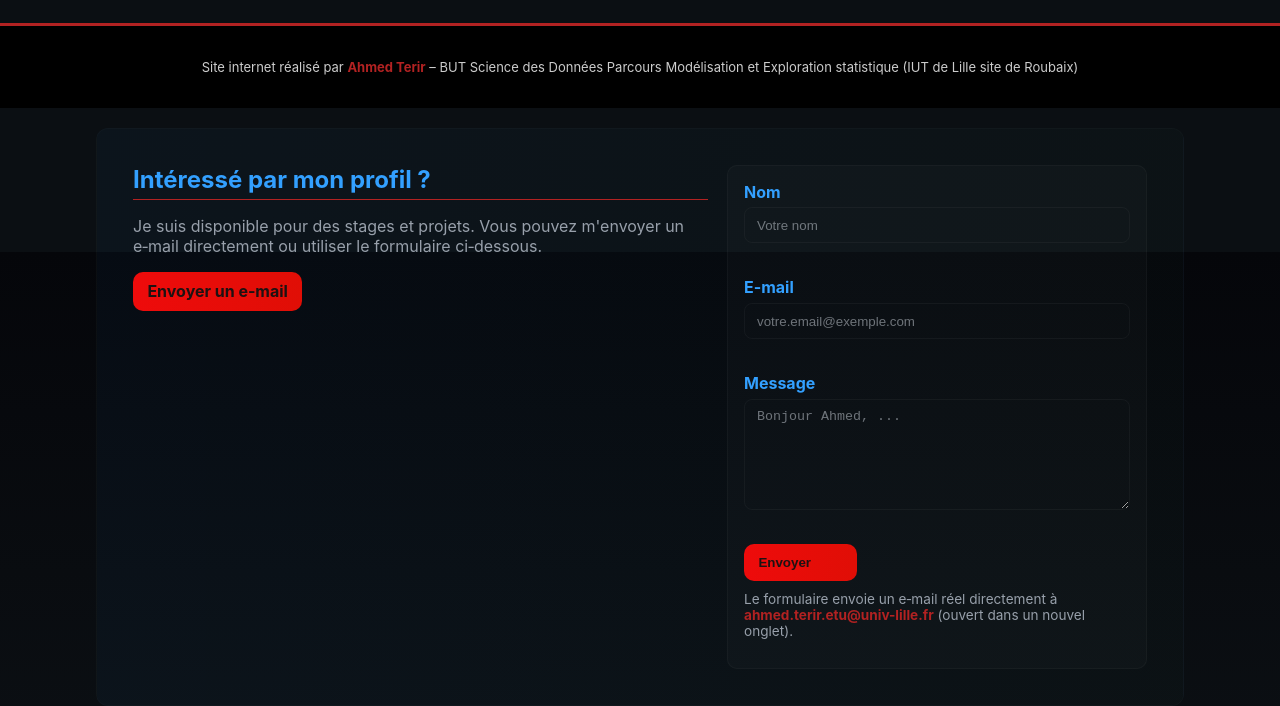
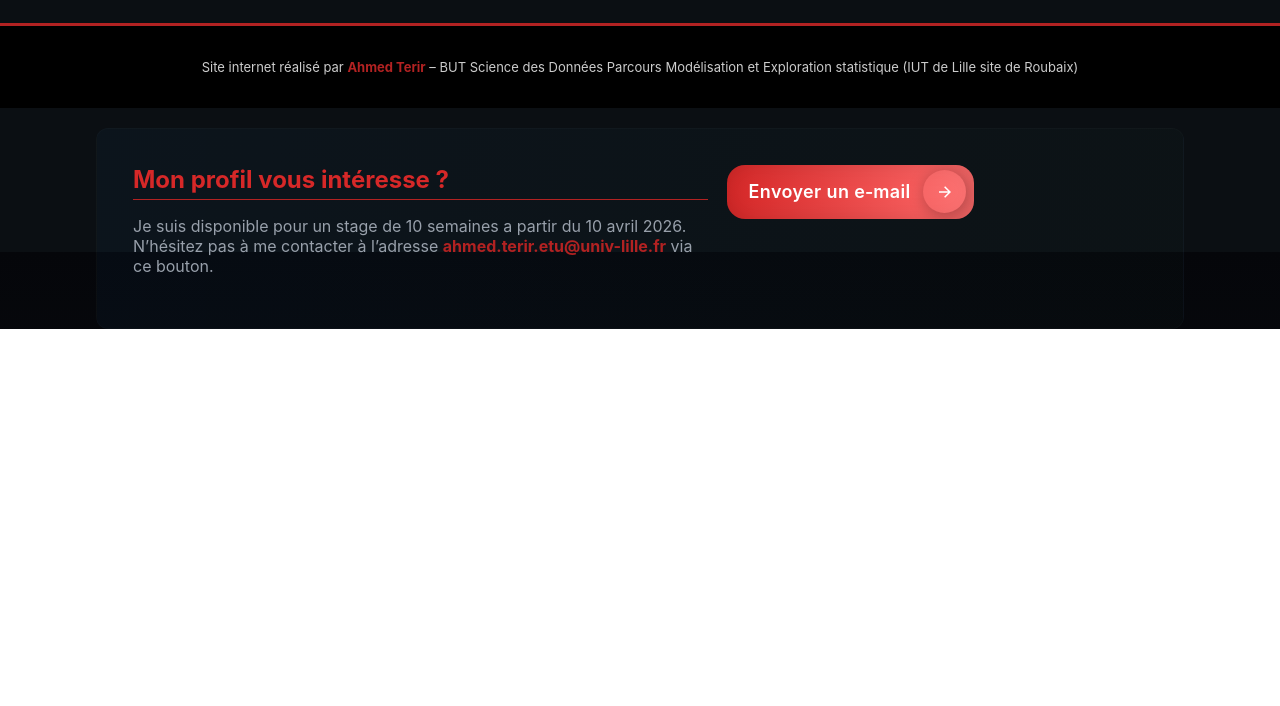
Before and after one commit to 4hmed-spec/SAE2.06-cinema-dataviz, a plain HTML site: page index.html in a window 1280 px wide. Shown: the part 6148-6854 px from the top of the page. After the commit the page ends 6477 px from the top, so only its background shows below. Drawn offline with Linux system fonts and the light colour scheme.

```diff
--- a/index.html
+++ b/index.html
@@ -6,20 +6,10 @@
   <title>SAE 2.06 – Analyse de données, reporting et datavisualisation</title>
   <link rel="stylesheet" href="style.css">
   <style>
-  /* Inline styles for contact form to keep index.html self-contained */
+  /* Minimal inline contact layout styles (kept small) */
   .contact-grid{display:grid;grid-template-columns:1fr 420px;gap:1.2rem;align-items:start}
-  .contact-hero h2{margin:0 0 0.4rem;color:#33a0ff}
-  .contact-benefits{margin:0.6rem 0 0;padding-left:1.05rem;color:#98a0ab}
-  .contact-form{background:rgba(255,255,255,0.02);padding:1rem;border-radius:10px;border:1px solid rgba(255,255,255,0.03)}
-  .contact-form .form-row{display:flex;flex-direction:column;margin-bottom:0.8rem}
-  .contact-form label{font-weight:700;color:#33a0ff;margin-bottom:0.35rem}
-  .contact-form input,.contact-form textarea{background:transparent;border:1px solid rgba(255,255,255,0.04);padding:0.6rem 0.75rem;border-radius:8px;color:inherit}
-  .contact-form input:focus,.contact-form textarea:focus{outline:none;box-shadow:0 6px 20px rgba(51,160,255,0.06);border-color:#33a0ff;transform:translateY(-2px)}
-  .field-error{color:#ffb4b4;height:18px;font-size:0.85rem;margin-top:0.2rem}
-  .form-actions{display:flex;gap:0.8rem;align-items:center}
-  .btn-spinner{display:inline-block;width:18px;height:18px;border-radius:50%;border:2px solid rgba(255,255,255,0.12);border-top-color:#33a0ff;margin-left:0.6rem;vertical-align:middle;opacity:0;transform:scale(0.9);transition:opacity 200ms ease, transform 200ms ease}
-  .btn.loading .btn-spinner{opacity:1;transform:scale(1);animation:spin 1s linear infinite}
-  @keyframes spin{to{transform:rotate(360deg)}}
+  .contact-hero h2{margin:0 0 0.4rem;color:var(--accent-red)}
+  .contact-benefits{margin:0.6rem 0 0;padding-left:1.05rem;color:var(--muted)}
   @media (max-width:980px){.contact-grid{grid-template-columns:1fr}}
   </style>
 </head>
@@ -374,45 +364,24 @@
     <div class="container">
       <div class="contact-inner contact-grid">
         <div class="contact-hero">
-          <h2>Intéressé par mon profil ?</h2>
-          <p class="muted">Je suis disponible pour des stages et projets. Vous pouvez m'envoyer un e‑mail directement ou utiliser le formulaire ci‑dessous.</p>
+          <h2>Mon profil vous intéresse ? </h2>
+          <p class="muted">Je suis disponible pour un stage de 10 semaines a partir du 10 avril 2026. N’hésitez pas à me contacter à l’adresse <strong> ahmed.terir.etu@univ-lille.fr</strong> via ce bouton. </p>
           <p style="margin-top:0.8rem">
-            <a href="mailto:ahmed.terir.etu@univ-lille.fr" class="btn primary">Envoyer un e‑mail</a>
           </p>
         </div>
 
-        <form id="contactForm" class="contact-form" novalidate action="https://formsubmit.co/ahmed.terir.etu@univ-lille.fr" method="POST" target="_blank">
-          <!-- FormSubmit will forward emails to the configured address -->
-          <input type="hidden" name="_subject" value="[Site SAE 2.06] Nouveau message" />
-          <input type="hidden" name="_captcha" value="false" />
-
-          <div class="form-row">
-            <label for="name">Nom</label>
-            <input id="name" name="name" type="text" placeholder="Votre nom" required aria-required="true" />
-            <small class="field-error" aria-live="polite"></small>
-          </div>
-
-          <div class="form-row">
-            <label for="email">E-mail</label>
-            <input id="email" name="email" type="email" placeholder="votre.email@exemple.com" required aria-required="true" />
-            <small class="field-error" aria-live="polite"></small>
-          </div>
-
-          <div class="form-row">
-            <label for="message">Message</label>
-            <textarea id="message" name="message" rows="6" placeholder="Bonjour Ahmed, ..." required aria-required="true"></textarea>
-            <small class="field-error" aria-live="polite"></small>
-          </div>
-
-          <div class="form-actions">
-            <button type="submit" class="btn primary" id="submitBtn">
-              <span class="btn-text">Envoyer</span>
-              <span class="btn-spinner" aria-hidden="true"></span>
-            </button>
-            <div class="form-status" role="status" aria-live="polite"></div>
-          </div>
-          <p class="form-note muted">Le formulaire envoie un e‑mail réel directement à <strong>ahmed.terir.etu@univ-lille.fr</strong> (ouvert dans un nouvel onglet).</p>
-        </form>
+        <!-- Contact replaced by a single high-quality CTA button (mailto) per user request -->
+        <div style="display:flex;align-items:center;justify-content:flex-start;gap:1rem">
+          <a class="contactButton" href="mailto:ahmed.terir.etu@univ-lille.fr" aria-label="Envoyer un e-mail à Ahmed Terir">
+            Envoyer un e‑mail
+            <div class="iconButton" aria-hidden="true">
+              <svg height="24" width="24" viewBox="0 0 24 24" xmlns="http://www.w3.org/2000/svg">
+                <path d="M0 0h24v24H0z" fill="none"></path>
+                <path d="M16.172 11l-5.364-5.364 1.414-1.414L20 12l-7.778 7.778-1.414-1.414L16.172 13H4v-2z" fill="currentColor"></path>
+              </svg>
+            </div>
+          </a>
+        </div>
       </div>
     </div>
   </section>
```
